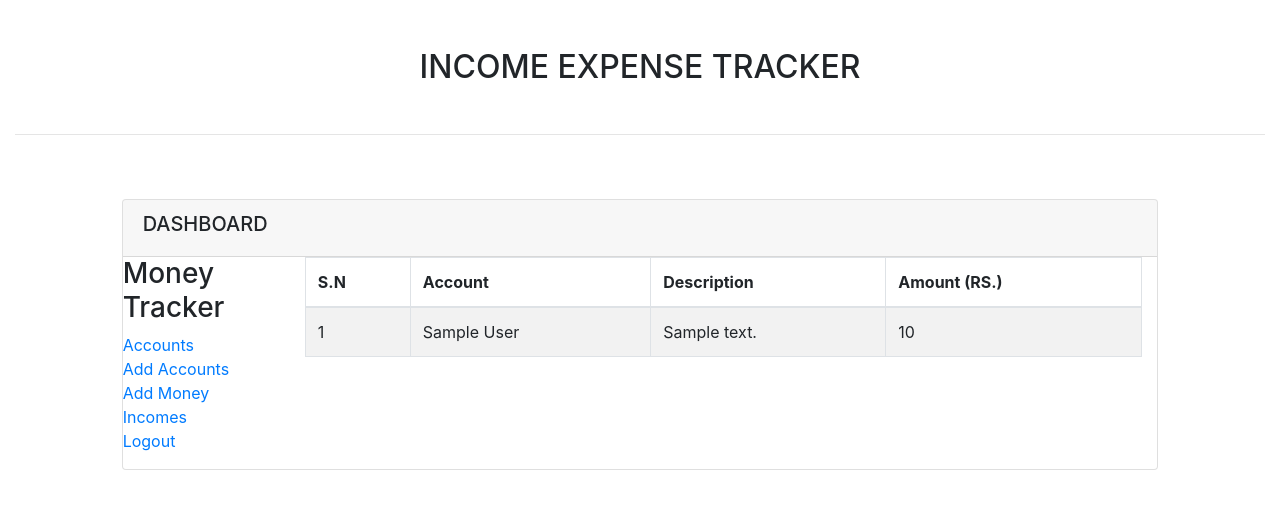
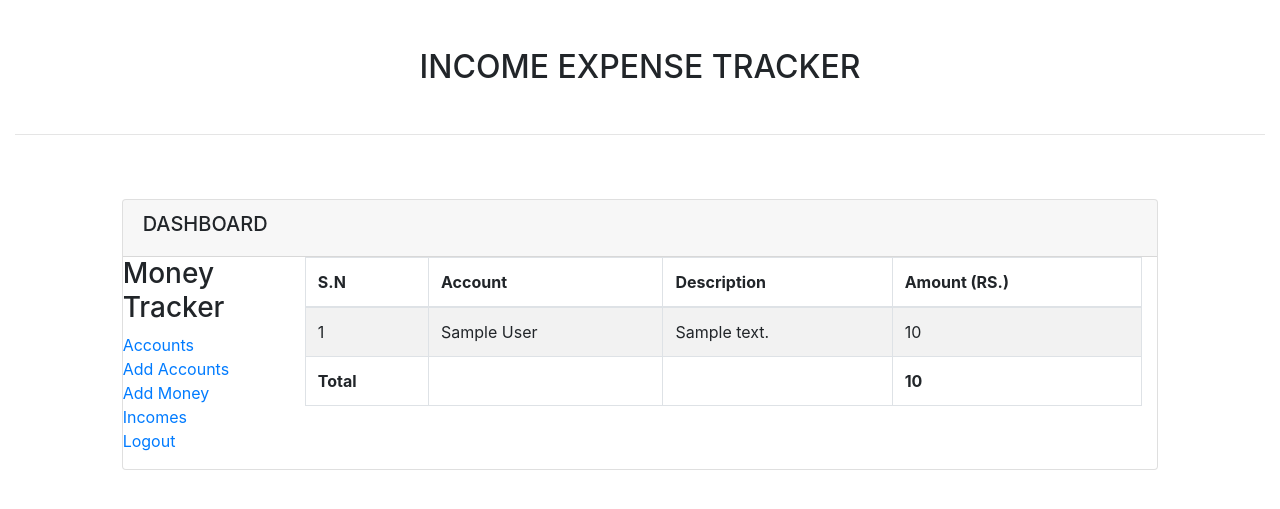
Before and after one commit to dhirajshah04/moneytracker, a Django app: page /dashboard/income-expense/list-income/ in a window 1280 px wide. Shown: the top 509 px of the page. Run offline with Django 3.2, Linux system fonts and the light colour scheme; a user stored in the database is signed in; tables that the repository leaves empty hold one stand-in row (values such as "Sample post"); some libraries are stand-ins or nearby versions.

Commit message:
add total income in income report

```diff
--- a/income_expense/templates/income_expense/income_list.html
+++ b/income_expense/templates/income_expense/income_list.html
@@ -24,6 +24,12 @@
                                 <td>{{ income.income_amount }}</td>
                             </tr>
                         {% endfor %}
+                            <tr class="font-weight-bold">
+                                <td>Total</td>
+                                <td></td>
+                                <td></td>
+                                <td>{{ total_income.income_amount__sum }}</td>
+                            </tr>
                     </tbody>
                 </table>
             </div>
--- a/income_expense/views.py
+++ b/income_expense/views.py
@@ -1,4 +1,5 @@
 from django.contrib import messages
+from django.db.models import Sum
 from django.shortcuts import render, redirect
 from income_expense.forms import IncomeForm
 from income_expense.models import Income
@@ -46,5 +47,7 @@ def income_list(request):
     context = {}
 
     income = Income.objects.filter(user=request.user)
+    total_income = income.aggregate(Sum('income_amount'))
     context['income'] = income
+    context['total_income'] = total_income
     return render(request, 'income_expense/income_list.html', context)
```
